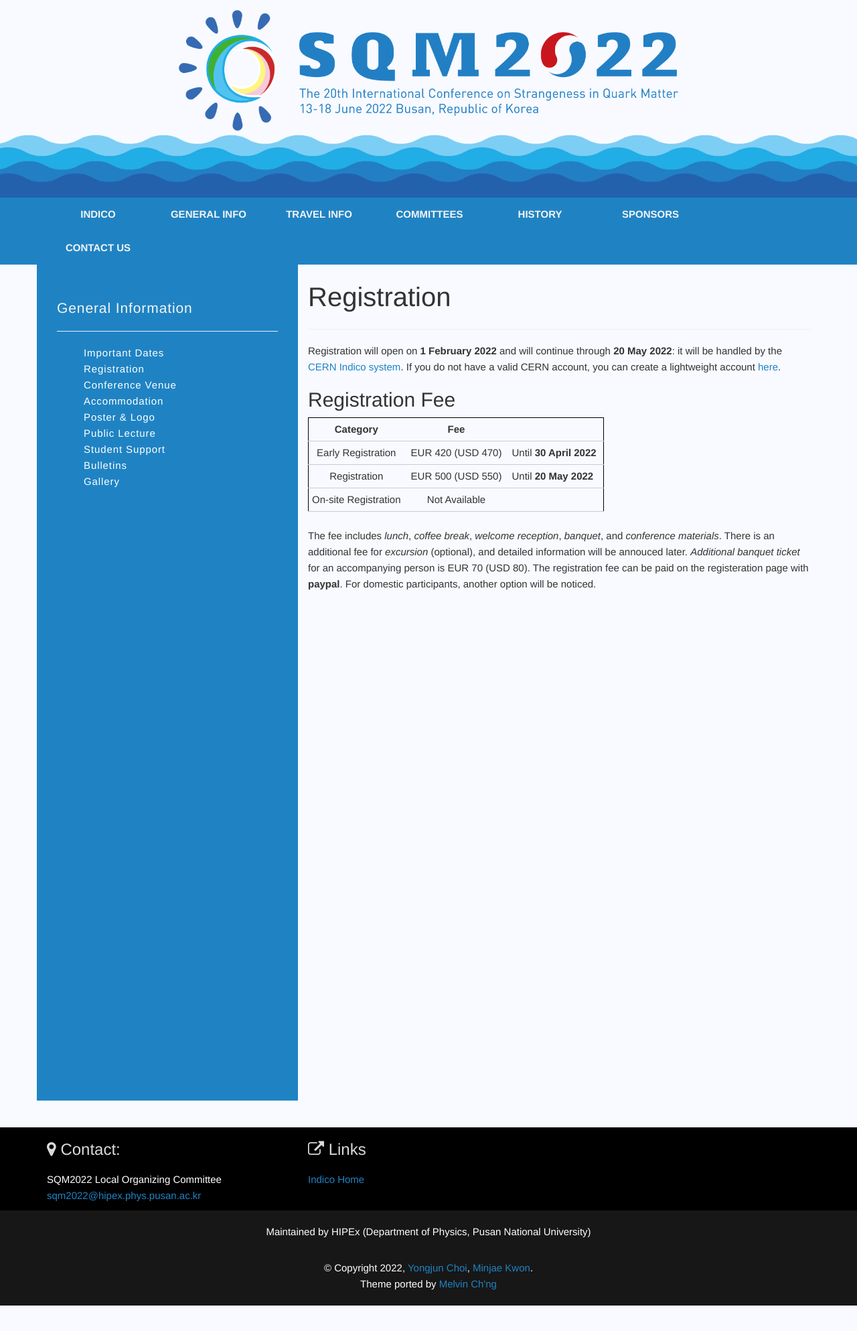
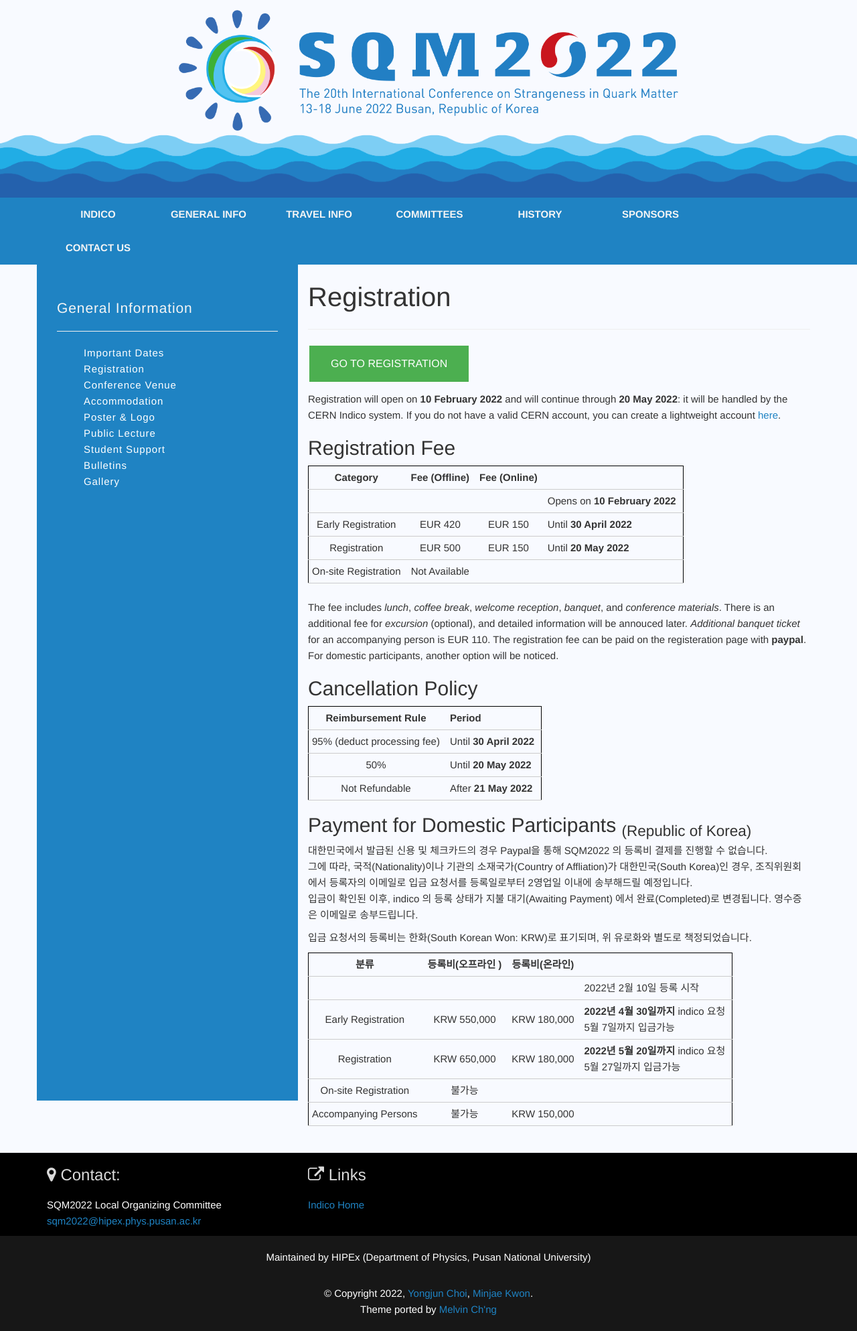
Before and after one commit to SQM2021/SQM2021.github.io, a Jekyll site: the page built from _pages/general-info/registration.md, in a window 1280 px wide. Shown: the whole page at 67% size. Built offline with Jekyll 4.4.1, drawn with Linux system fonts in a browser that asks for light colours; before the commit the page ends 1949 px from its top, so only the background shows below that.

Commit message:
20220202-02

```diff
--- a/_pages/general-info/registration.md
+++ b/_pages/general-info/registration.md
@@ -17,36 +17,60 @@ th, td {
 tr {
     border-bottom: 1px solid #ccc;
 }
+
+.button {
+  background-color: #4CAF50;
+  border: none;
+  color: white;
+  padding: 15px 32px;
+  text-align: center;
+  text-decoration: none;
+  display: inline-block;
+  font-size: 16px;
+  margin: 4px 2px;
+  cursor: pointer;
+}
 </style>
 
-Registration will open on **1 February 2022** and will continue through **20 May 2022**: it will be handled by the [CERN Indico system](https://indico.cern.ch). If you do not have a valid CERN account, you can create a lightweight account [here](https://account.cern.ch/account/Externals/RegisterAccount.aspx).
+<a href="https://indico.cern.ch/event/1037821/registrations/" class="button" target="_blank">GO TO REGISTRATION</a>
+<!-- [](){:} -->
+
+Registration will open on **10 February 2022** and will continue through **20 May 2022**: it will be handled by the CERN Indico system. If you do not have a valid CERN account, you can create a lightweight account [here](https://account.cern.ch/account/Externals/RegisterAccount.aspx).
 
 ## Registration Fee
 
-|        Category                |   Fee             |                         |
-|:------------------------------:|:-----------------:|-------------------------|
-| Early Registration             | EUR 420 (USD 470) | Until **30 April 2022** |
-| Registration                   | EUR 500 (USD 550) | Until **20 May 2022**   |
-| On-site Registration           | Not Available     |                         |
+|        Category                |   Fee (Offline)   |   Fee (Online)   |                               |
+|:------------------------------:|:-----------------:|:----------------:|-------------------------------|
+|                                |                   |                  | Opens on **10 February 2022** |
+| Early Registration             | EUR 420           | EUR 150          | Until **30 April 2022**       |
+| Registration                   | EUR 500           | EUR 150          | Until **20 May 2022**         |
+| On-site Registration           | Not Available     |                  |                               |
 
 <br>
-The fee includes *lunch*, *coffee break*, *welcome reception*, *banquet*, and *conference materials*. There is an additional fee for *excursion* (optional), and detailed information will be annouced later. *Additional banquet ticket* for an accompanying person is EUR 70 (USD 80). The registration fee can be paid on the registeration page with **paypal**. For domestic participants, another option will be noticed.
+The fee includes *lunch*, *coffee break*, *welcome reception*, *banquet*, and *conference materials*. There is an additional fee for *excursion* (optional), and detailed information will be annouced later. *Additional banquet ticket* for an accompanying person is EUR 110. The registration fee can be paid on the registeration page with **paypal**. For domestic participants, another option will be noticed.
 
 
-<!--
-The conference fee is **EUR 500** for early registration (for participants who register and pay within and before **31 March 2022** in KST) and **EUR 550** for regular registration (Within and after **1 April 2022** in KST). The fee includes all the *coffee breaks and lunches*, the *welcome receptions*, *poster session*, *excursion*, *bbq-party*, *conference banquet*,  and, if available, a *printed copy of the Conference Proceedings*.
+## Cancellation Policy
 
-The full fee for **accompanying persons** is **EUR 250** and includes *coffee breaks*, *lunches*, *excursion*, *bbq-party* and *banquet*. Reduced fee options for accompanying persons joining excursion and/or social dinner only are also available.
 
-Following is comparisons for all categories of participants.
+| Reimbursement Rule | Period                    |
+|:-----------------: |:--------------------------|
+| 95% (deduct processing fee) | Until **30 April 2022**   |
+| 50%                | Until **20 May 2022**     |
+| Not Refundable     | After **21 May 2022**     |
 
-| Category                                    | Attend Session<br>(Talks, Posters)    | Lunch,<br>Coffee break       | Welcome Reception,<br>Excursion,<br>BBQ Party,<br>Banquet |
-|--------------------------------------------:|:-------------------------------------:|:----------------------------:|:---------------------------------------------------------:|
-| Early Registration<br>Regualar Registration | O                                     | O                            | O                                                         |
-| Accompanying Persons                        | X                                     | O                            | O                                                         |
-| Accompanying Persons <br> (Reduced)         | X                                     | X                            | O                                                         |
+## Payment for Domestic Participants <sub>(Republic of Korea)</sub>
 
-Note that the **early fee** can be applied only if the payment is received by **1 April 2022**. After this date, the full fee applies, also for registrations made before 1 April. For the participants whose institution requires an invoice before making the payment, the early fee will be kept also after 1 April, if the invoice is requested before 1 April.
-The registration fee can be paid on the registeration page with paypal. For domestic participant, another option will be noticed.
-The **registration closes on 20 May 2022**. On-site registration and payment will not be available.
--->
+대한민국에서 발급된 신용 및 체크카드의 경우 Paypal을 통해 SQM2022 의 등록비 결제를 진행할 수 없습니다.
+그에 따라, 국적(Nationality)이나 기관의 소재국가(Country of Affliation)가 대한민국(South Korea)인 경우, 조직위원회에서 등록자의 이메일로 입금 요청서를 등록일로부터 2영업일 이내에 송부해드릴 예정입니다.
+입금이 확인된 이후, indico 의 등록 상태가 지불 대기(Awaiting Payment) 에서 완료(Completed)로 변경됩니다. 영수증은 이메일로 송부드립니다.
+
+입금 요청서의 등록비는 한화(South Korean Won: KRW)로 표기되며, 위 유로화와 별도로 책정되었습니다.
+
+|        분류                     |   등록비(오프라인 )   |   등록비(온라인)    |                               |
+|:------------------------------:|:-----------------:|:----------------:|-------------------------------|
+|                                |                   |                  | 2022년 2월 10일 등록 시작         |
+| Early Registration             | KRW 550,000       | KRW 180,000      | **2022년 4월 30일까지** indico 요청 <br> 5월 7일까지 입금가능  |
+| Registration                   | KRW 650,000       | KRW 180,000      | **2022년 5월 20일까지** indico 요청 <br> 5월 27일까지 입금가능 |
+| On-site Registration           | 불가능              |                  |                               |
+| Accompanying Persons           | 불가능              | KRW 150,000      |                               |
```
Also changed, not shown: _pages/general-info/conference-venue.md (+1 -1 lines), _pages/travel-info/covid19.md (added, +30 -0 lines), _pages/travel-info/invitation-letter.md (+1 -1 lines), _pages/travel-info/visa-information.md (+1 -1 lines).
